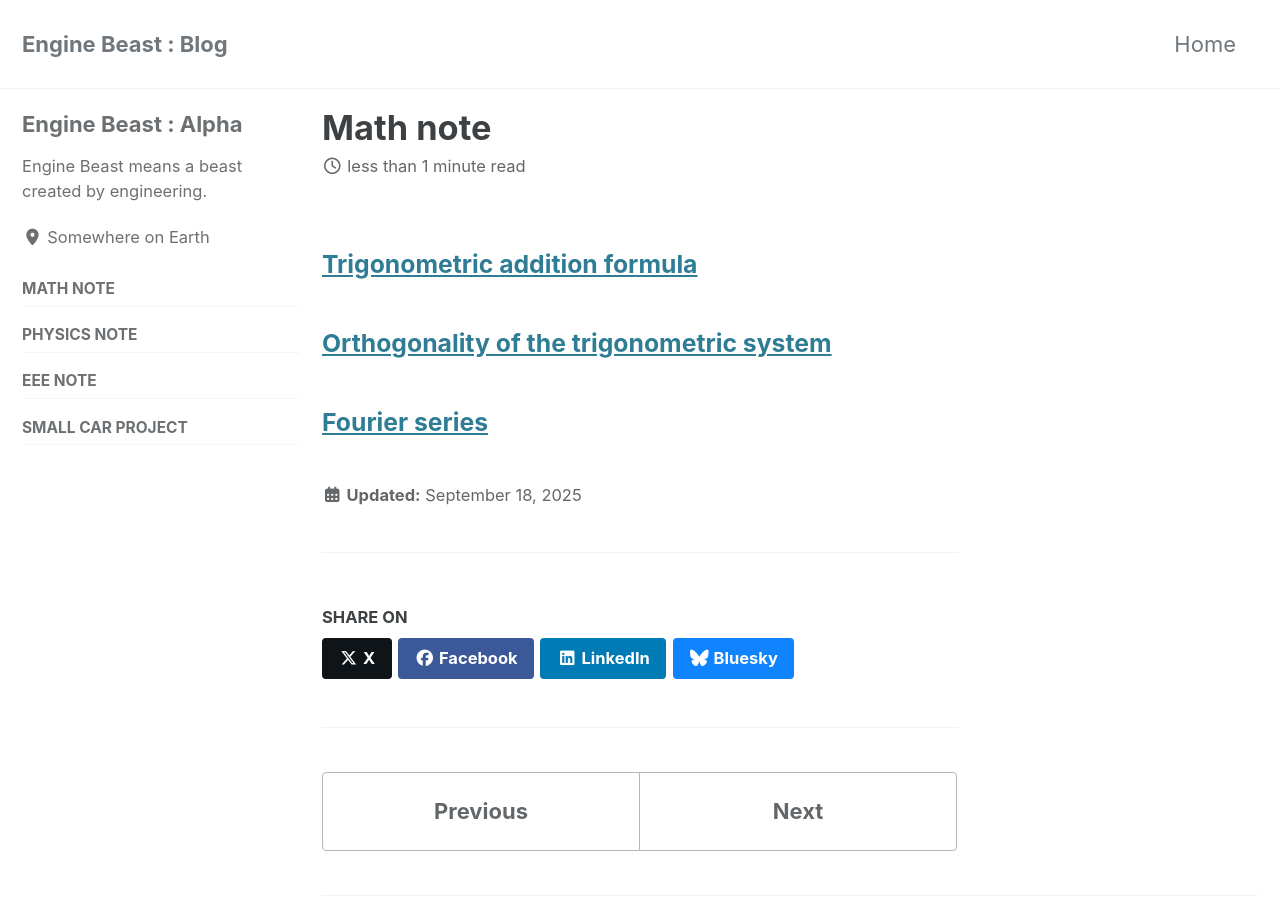
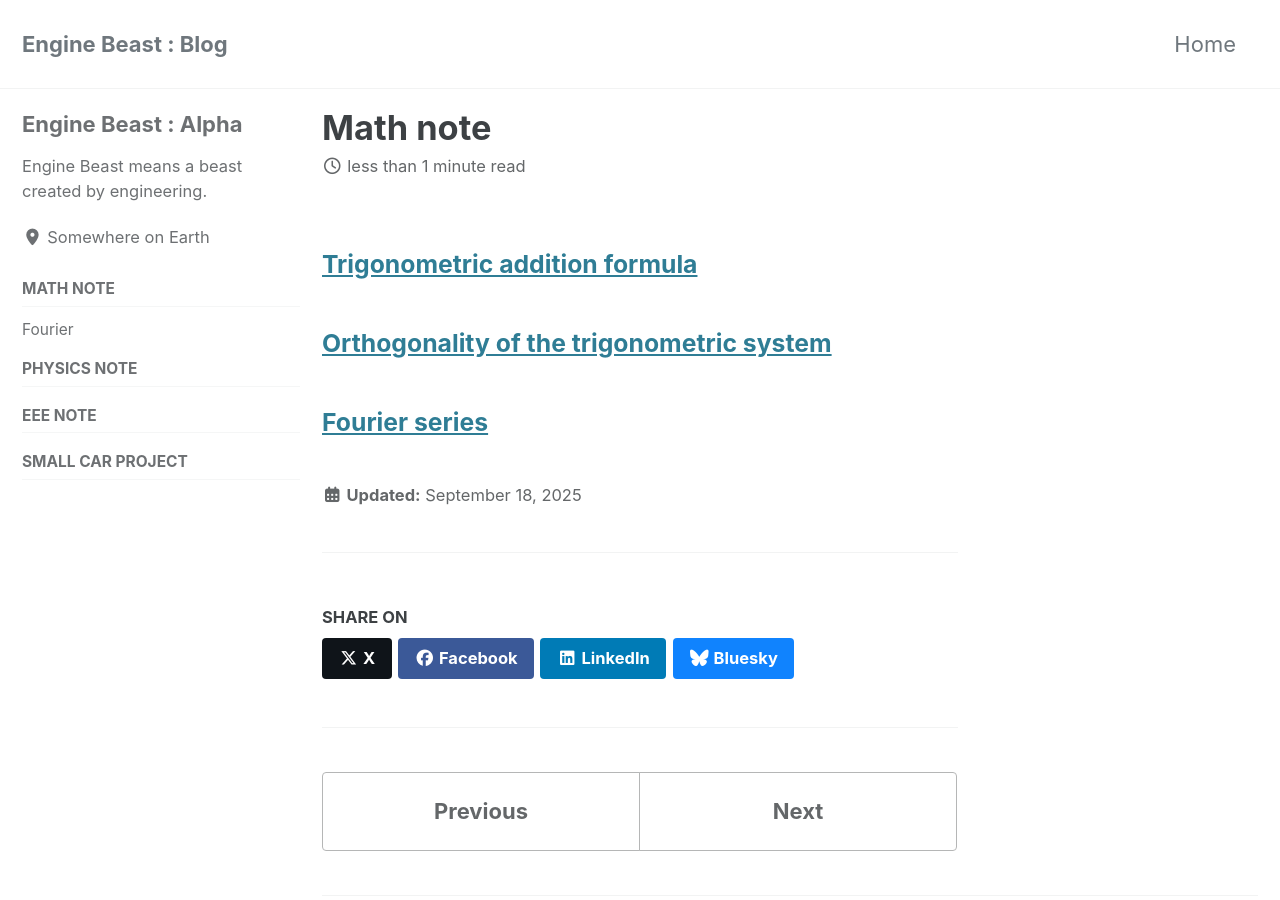
Before and after one commit to enginebeast/enginebeast.github.io, a Jekyll site: the page built from _posts/2025-09-18-math_note.md, in a window 1280 px wide and 900 px high. Built offline with Jekyll 4.4.1, drawn with Linux system fonts in a browser that asks for light colours; cached includes are drawn as plain includes.

Commit message:
Add fourier category

```diff
--- a/_config.yml
+++ b/_config.yml
@@ -294,6 +294,9 @@ whitelist:
 math_note_archive:
   type: liquid
   path: /math_note/
+fourier_note_archive:
+  type: liquid
+  path: /fourier_note/
 physics_note_archive:
   type: liquid
   path: /physics_note/
--- a/_data/navigation.yml
+++ b/_data/navigation.yml
@@ -15,6 +15,10 @@ docs:
   - title: Math note
     url: /math_note/
     category_name: math_note
+    children:
+      - title: Fourier
+        url: /math_note/fourier/
+        category_name: "fourier"
 
   - title: Physics note
     url: /physics_note/
```
